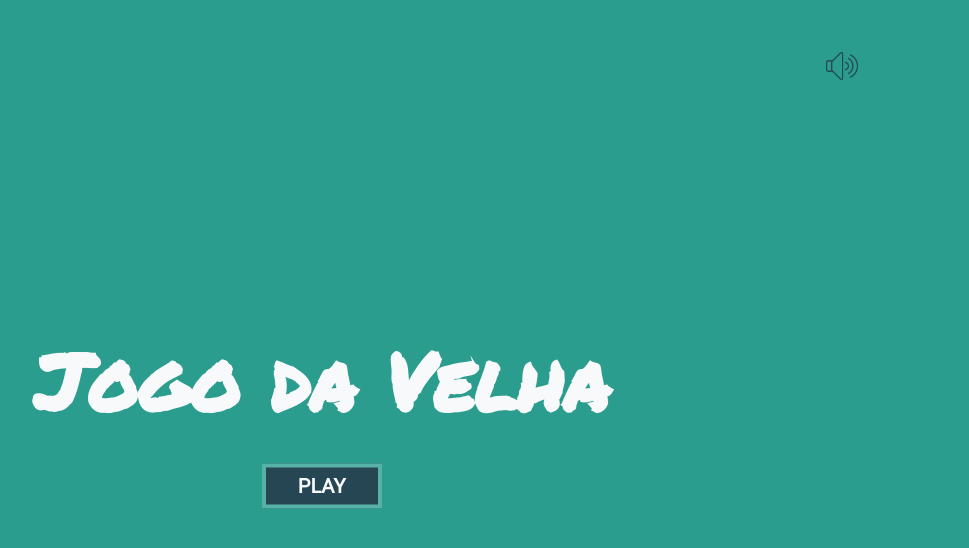
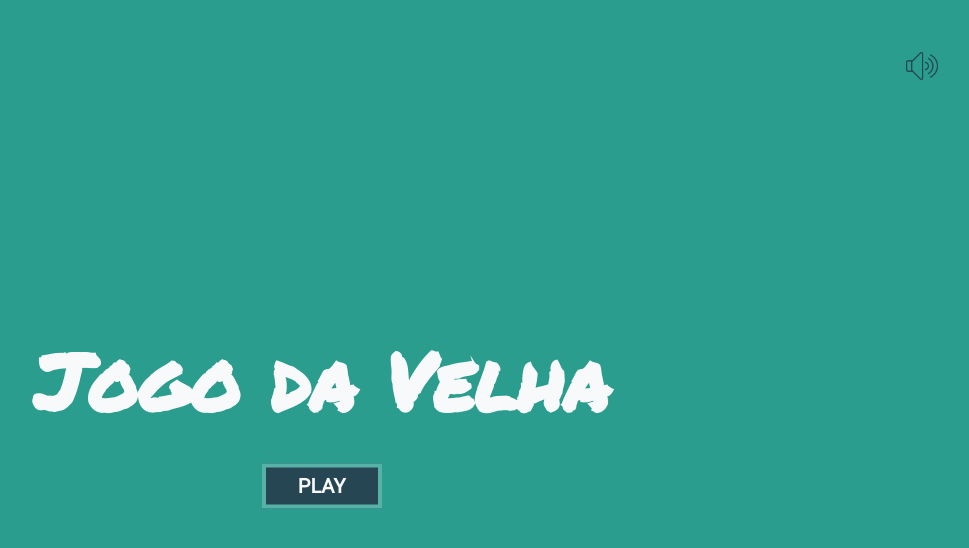
Before and after one commit to diegosouza007/JogoDaVelha, a plain HTML site: page index.html in a window 1280 px wide. Shown: the whole page, without its empty margins (265-1234 px from the left). Drawn offline with Linux system fonts and the light colour scheme.

```diff
--- a/assets/css/main.css
+++ b/assets/css/main.css
@@ -76,7 +76,7 @@
 #volume {
     position: absolute;
     top: 5rem;
-    right: 5rem;
+    right: -3rem;
     cursor: pointer;
 }
 
```
Also changed, not shown: assets/img/preview.webp (added), 1 other file.
